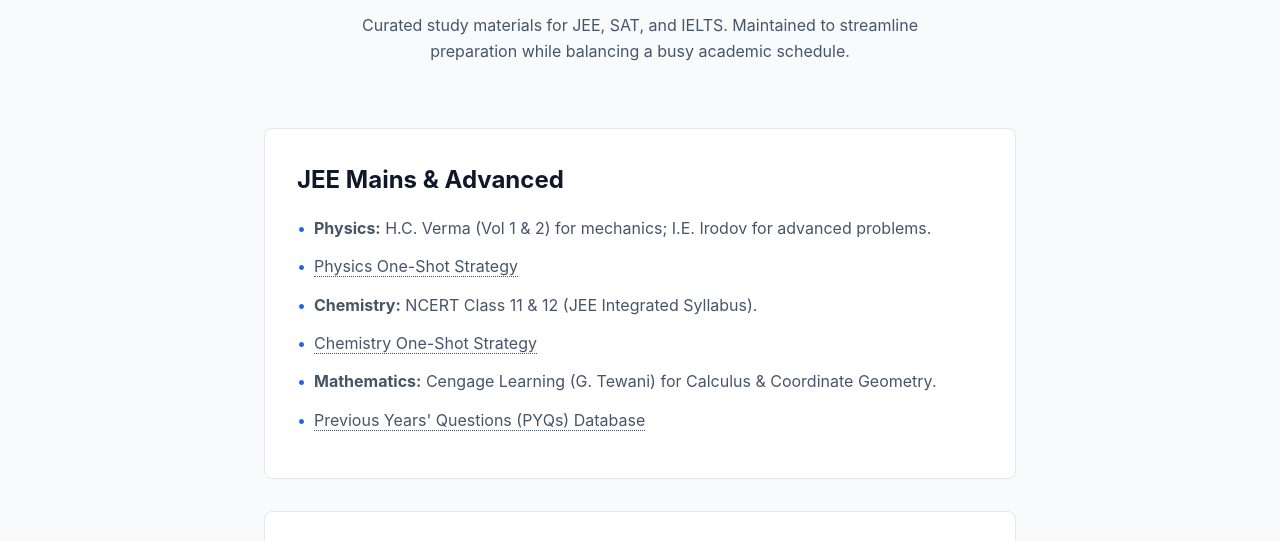
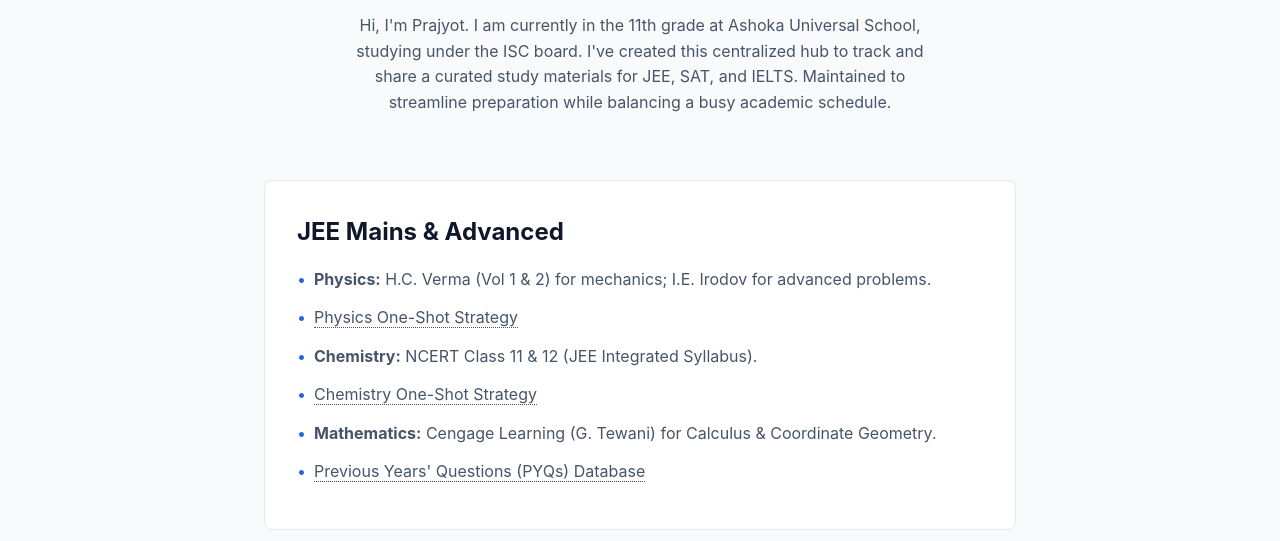
Before and after one commit to Prajyot-Tidke/Prajyot-Tidke.github.io, a plain HTML site: page index.html in a window 1280 px wide. Shown: the part 182-723 px from the top of the page. Drawn offline with Linux system fonts and the light colour scheme.

Commit message:
Update index.html

```diff
--- a/index.html
+++ b/index.html
@@ -85,7 +85,10 @@
     <main class="container">
         <section class="hero">
             <h1>Academic Resource Hub</h1>
-            <p>Curated study materials for JEE, SAT, and IELTS. Maintained to streamline preparation while balancing a busy academic schedule.</p>
+            <p>Hi, I'm Prajyot. I am currently in the 11th grade at Ashoka Universal School,
+             studying under the ISC board. I've created this centralized hub to track and
+                share a curated study materials for JEE, SAT, and IELTS. Maintained to streamline
+                preparation while balancing a busy academic schedule.</p>
         </section>
 
         <section id="jee" class="resource-card">
```
